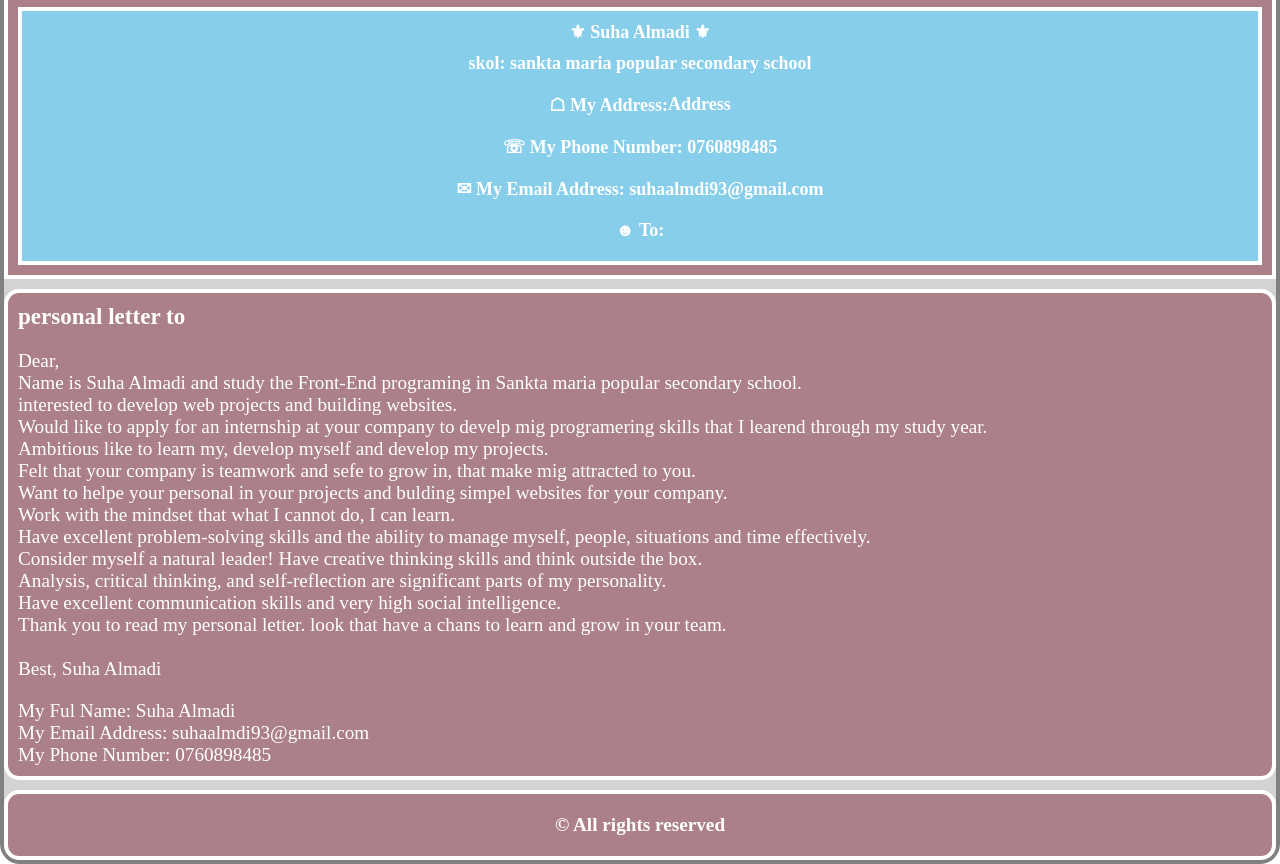
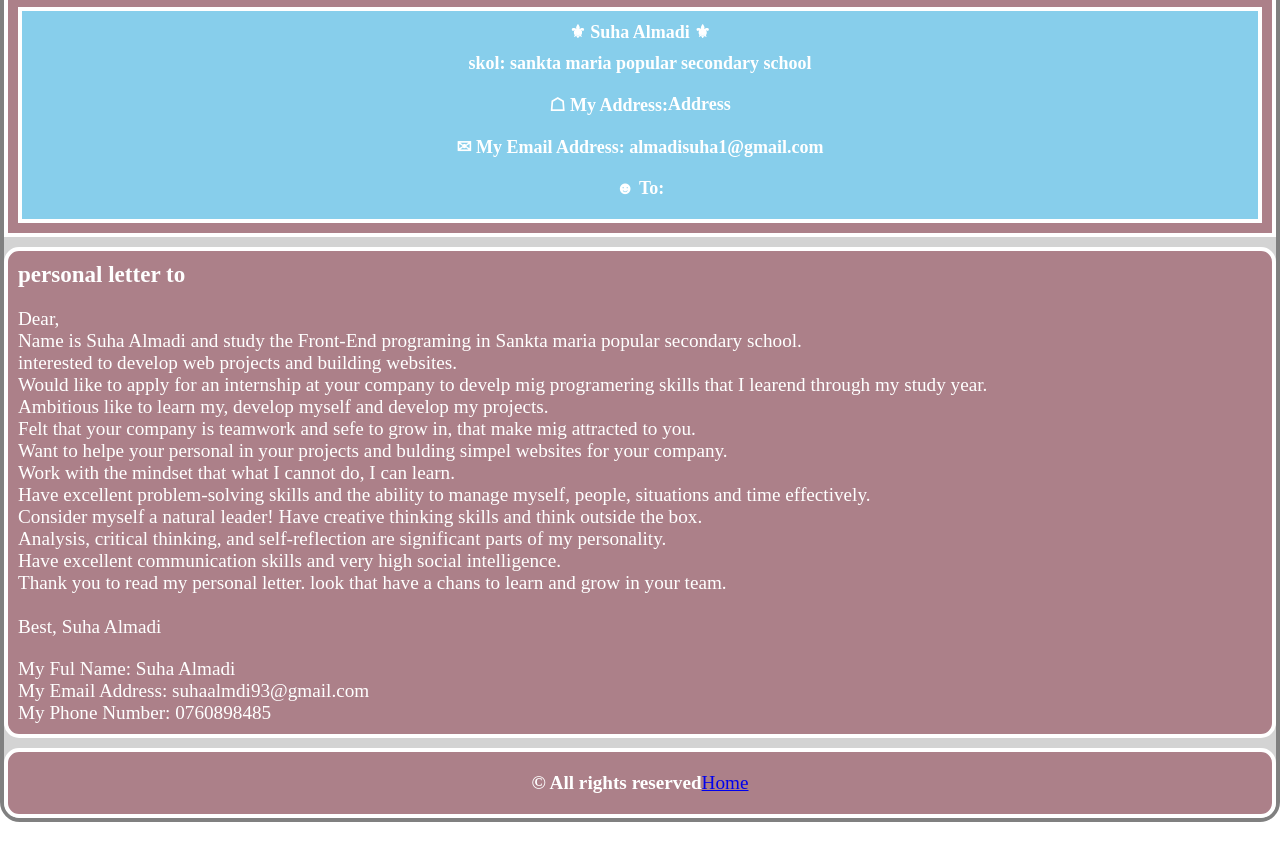
Before and after one commit to suhaalmadi93-design/suhaalmadi93-design-Letter-Suha, a plain HTML site: page index.html in a window 1280 px wide. Shown: the part 291-1155 px from the top of the page. After the commit the page ends 1113 px from the top, so only its background shows below. Drawn offline with Linux system fonts and the light colour scheme.

Commit message:
Revise personal letter and footer details
Updated email address and added a link to the portfolio in the footer.

```diff
--- a/index.html
+++ b/index.html
@@ -15,8 +15,7 @@
         <h1> &#9884; Suha Almadi &#9884;
                 <p>skol: sankta maria popular secondary school</p>
                 <p>&#9750; My Address: <a href="https://maps.app.goo.gl/9QAKqe4ALtkzrF4g9" alt="Address">Address</a></p>
-                <p>&#9743; My Phone Number: 0760898485</p>
-                <p>&#9993; My Email Address: suhaalmdi93@gmail.com</p>
+                <p>&#9993; My Email Address: almadisuha1@gmail.com </p>
                 <p>&#9787; To: </p>
         </h1>
         </dev>
@@ -70,6 +69,7 @@ My Phone Number: 0760898485
 
     <div id="footer">
         <h4> &#169; All rights reserved</h4>
+        <a href="https://suhaalmadi93-design.github.io/portfolio-Suha-Almadi/">Home</a>
     </div>
 <!--footer end-->
    </div>
```
